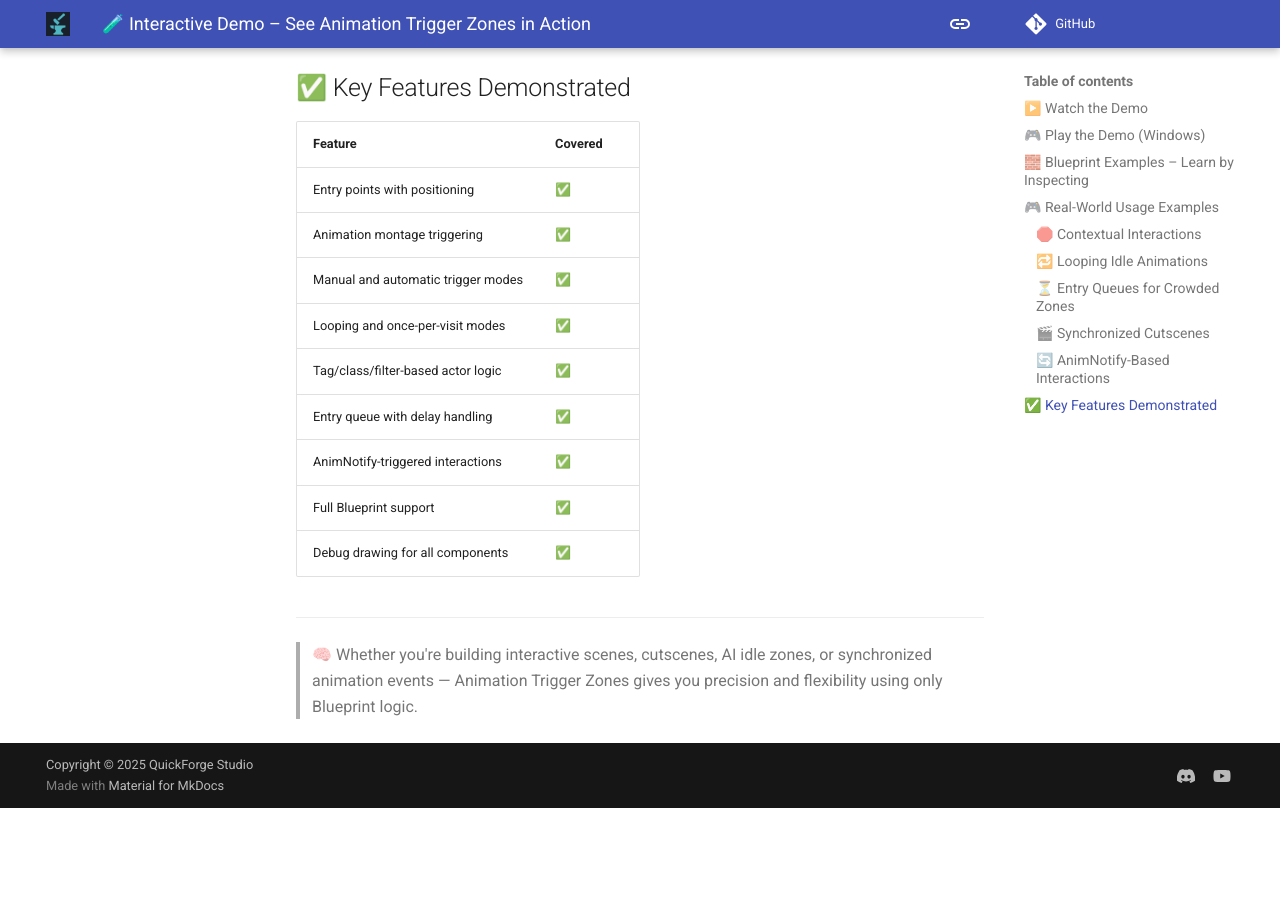
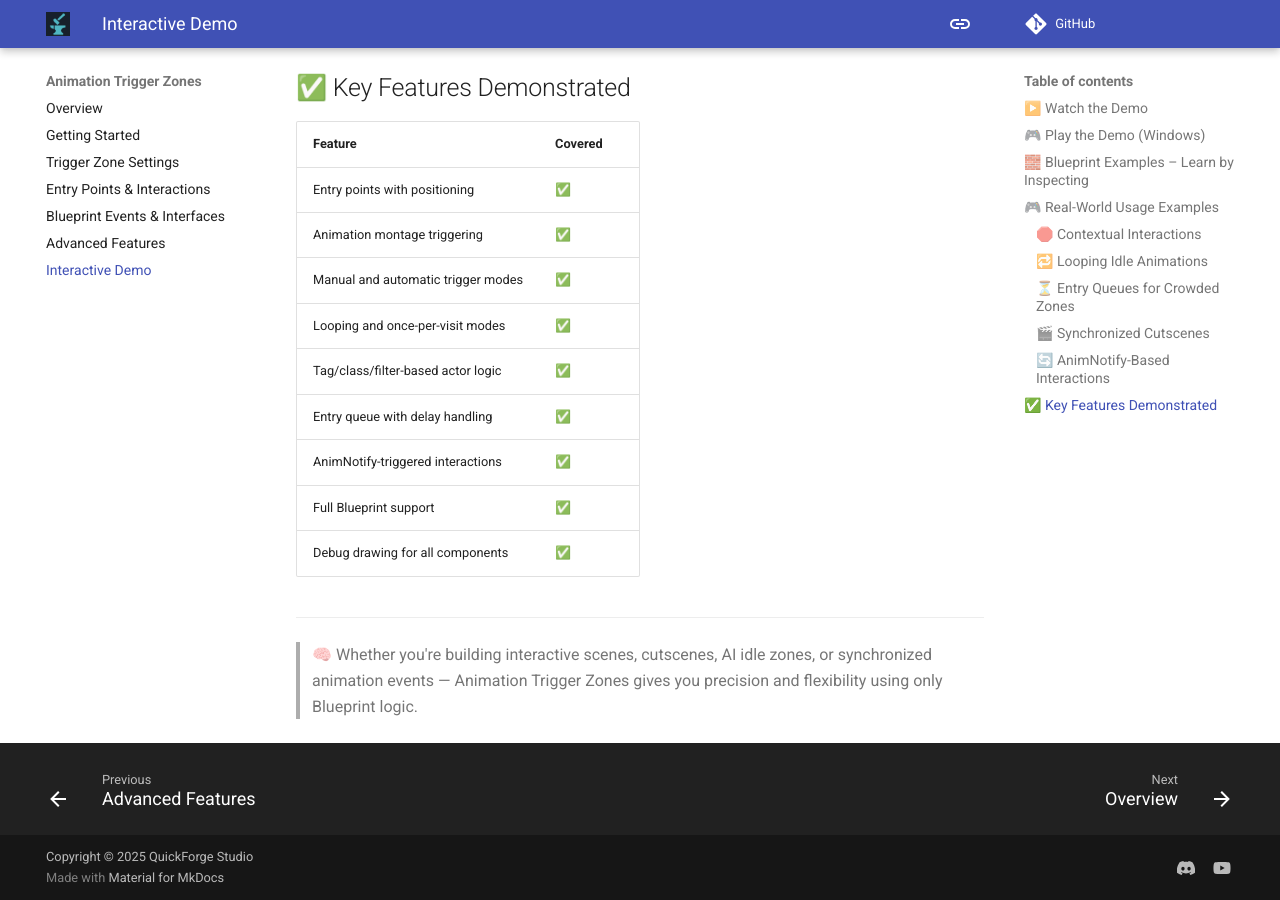
Before and after one commit to george-shilovsky/quickforge-docs, an MkDocs documentation site: the page built from docs/AnimationTriggerZones/examples.md, in a window 1280 px wide and 900 px high, scrolled down 2990 px. Built offline with MkDocs 1.6.1 and Material for MkDocs 9.7.7, drawn with Linux system fonts in a browser that asks for light colours; comment, search, counter and statistics services are not loaded; before the commit the page ends 3798 px from its top, so only the background shows below that.

Commit message:
Update mkdocs.yml

```diff
--- a/mkdocs.yml
+++ b/mkdocs.yml
@@ -73,7 +73,6 @@
       - Usage: SmartConeTrace/usage.md
       - Blueprint Reference: SmartConeTrace/reference.md
       - Interactive Demo: SmartConeTrace/examples.md
-      - Home: index.md
   - Animation Trigger Zones:
       - Overview: AnimationTriggerZones/index.md
       - Getting Started: AnimationTriggerZones/getting-started.md
@@ -81,5 +80,6 @@
       - Entry Points & Interactions: AnimationTriggerZones/entry-and-interaction.md
       - Blueprint Events & Interfaces: AnimationTriggerZones/blueprints.md
       - Advanced Features: AnimationTriggerZones/advanced.md
+      - Interactive Demo: AnimationTriggerZones/examples.md
   - SaveKit Pro:
       - Overview: SaveKitPro/index.md
```
